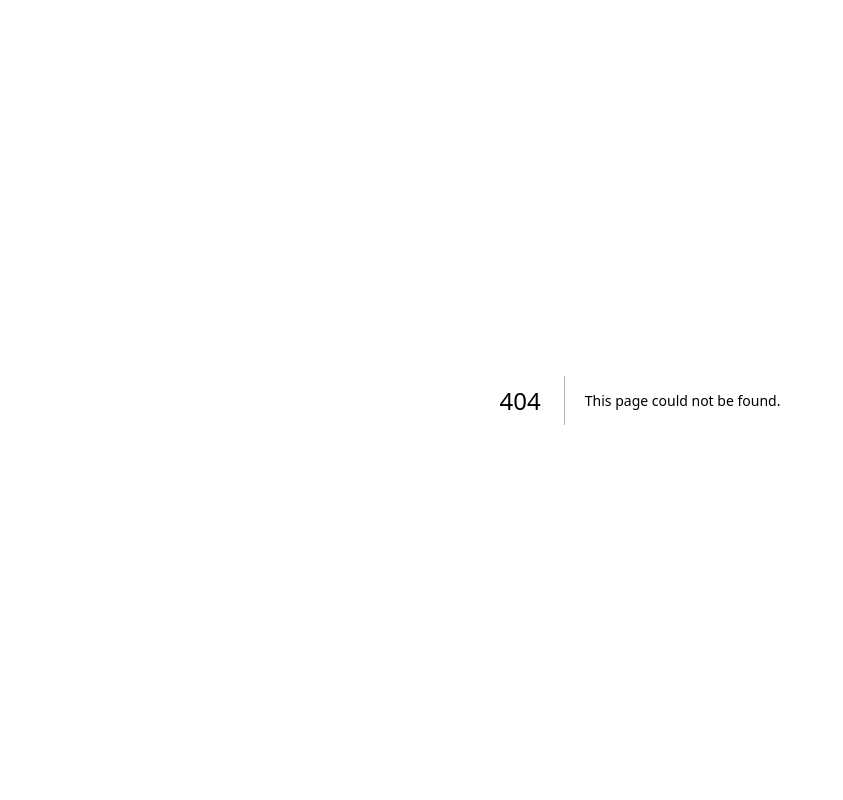
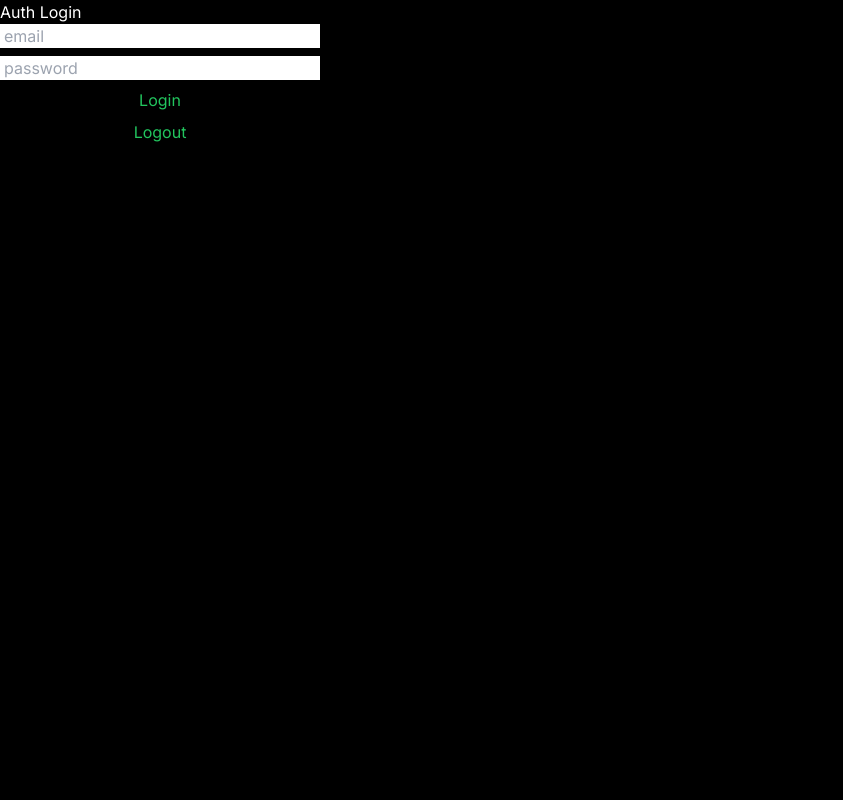
Before and after one commit to pkvarg/technik.sk, a Next.js app: page /auth in a window 1280 px wide. Before the commit this address had no page. Shown: the top 800 px of the page, without its empty margins (0-843 px from the left). Built offline with nearby package versions, Linux system fonts and the light colour scheme; no server answers.

Commit message:
auth working , yet refactor

```diff
--- /dev/null
+++ b/app/auth/page.tsx
@@ -0,0 +1,19 @@
+import React from 'react';
+import { getServerSession } from 'next-auth';
+import { authOptions } from '../utils/auth';
+
+import SignInForm from '../components/SignInForm';
+
+const AuthRoute = async () => {
+  const session = await getServerSession(authOptions);
+
+  console.log('session sign in form', session);
+  return (
+    <div className="h-[100vh] bg-black text-white">
+      <p>Auth Login</p>
+      <SignInForm />
+    </div>
+  );
+};
+
+export default AuthRoute;
--- /dev/null
+++ b/app/components/SignInForm.tsx
@@ -0,0 +1,47 @@
+'use client';
+import React, { useState } from 'react';
+import { signIn, signOut } from 'next-auth/react';
+
+const SignInForm = () => {
+  const [email, setEmail] = useState('');
+  const [password, setPassword] = useState('');
+
+  const login = async (e: any) => {
+    e.preventDefault();
+    const signInResult = await signIn('Credentials', {
+      email,
+      password,
+      redirect: false,
+      callbackUrl: `${window.location.origin}/auth`,
+    });
+  };
+  return (
+    <form onSubmit={login} className="flex w-[25%] flex-col gap-2">
+      <input
+        type="text"
+        value={email}
+        placeholder="email"
+        onChange={(e) => setEmail(e.target.value)}
+        className="pl-1 text-blue-950"
+      />
+      <input
+        type="text"
+        value={password}
+        placeholder="password"
+        onChange={(e) => setPassword(e.target.value)}
+        className="pl-1 text-blue-950"
+      />
+      <button type="submit" className="cursor-pointer text-green-500">
+        Login
+      </button>
+      <button
+        onClick={() => signOut({ callbackUrl: `${window.location.origin}/` })}
+        className="cursor-pointer text-green-500"
+      >
+        Logout
+      </button>
+    </form>
+  );
+};
+
+export default SignInForm;
--- a/app/login/page.tsx
+++ b/app/login/page.tsx
@@ -1,15 +1,20 @@
 import React from 'react';
-import { signIn } from '../libs/auth';
+import { getServerSession } from 'next-auth';
+import { authOptions } from '../utils/auth';
+//import { signIn } from '../libs/auth';
 
 const email = 'pkvarg@yahoo.se';
 const password = '123';
 
 const login = async (e: any) => {
   e.preventDefault();
-  await signIn('credentials', { email, password, redirect: false });
+  //await signIn('credentials', { email, password, redirect: false });
 };
 
-const page = () => {
+const page = async () => {
+  const session = await getServerSession(authOptions);
+
+  console.log(session);
   // const [email, setEmail] = useState('');
   // const [password, setPassword] = useState('');
 
--- a/app/utils/auth.ts
+++ b/app/utils/auth.ts
@@ -2,10 +2,10 @@ import { NextAuthOptions } from 'next-auth';
 import CredentialsProvider from 'next-auth/providers/credentials';
 import { PrismaAdapter } from '@auth/prisma-adapter';
 import prisma from '@/app/libs/prismadb';
+import bcrypt from 'bcrypt';
 
 // import NextAuth from 'next-auth';
 // import Credentials from 'next-auth/providers/credentials';
-// import { hashPassword } from '@/app/libs/hashPassword';
 
 // export const {
 //   handlers: { GET, POST },
@@ -42,6 +42,7 @@ import prisma from '@/app/libs/prismadb';
 
 export const authOptions = {
   //adapter: PrismaAdapter(prisma),
+  secret: process.env.NEXTAUTH_SECRET,
   providers: [
     CredentialsProvider({
       // The name to display on the sign in form (e.g. "Sign in with...")
@@ -51,22 +52,29 @@ export const authOptions = {
       // e.g. domain, username, password, 2FA token, etc.
       // You can pass any HTML attribute to the <input> tag through the object.
       credentials: {
-        username: { label: 'Username', type: 'text', placeholder: 'jsmith' },
+        email: { label: 'email', type: 'text', placeholder: 'jsmith' },
         password: { label: 'Password', type: 'password' },
       },
       async authorize(credentials, req) {
-        // Add logic here to look up the user from the credentials supplied
-        const user = { id: '1', name: 'J Smith', email: 'jsmith@example.com' };
+        console.log('crd', credentials);
+        const user = await prisma.user.findFirst({
+          where: { email: credentials?.email },
+        });
 
-        if (user) {
-          // Any object returned will be saved in `user` property of the JWT
+        let isCorrectPassword: boolean = false;
+
+        if (user && credentials?.password) {
+          isCorrectPassword = await bcrypt.compare(
+            credentials.password,
+            user.hashedPassword,
+          );
+
+          console.log(isCorrectPassword);
+        }
+
+        if (isCorrectPassword) {
           return user;
-        } else {
-          // If you return null then an error will be displayed advising the user to check their details.
-          return null;
-
-          // You can also Reject this callback with an Error thus the user will be sent to the error page with the error message as a query parameter
-        }
+        } else throw new Error('Invalid email or password');
       },
     }),
   ],
```
Also changed, not shown: 1 other file (tests, documents, lock files or other folders).
